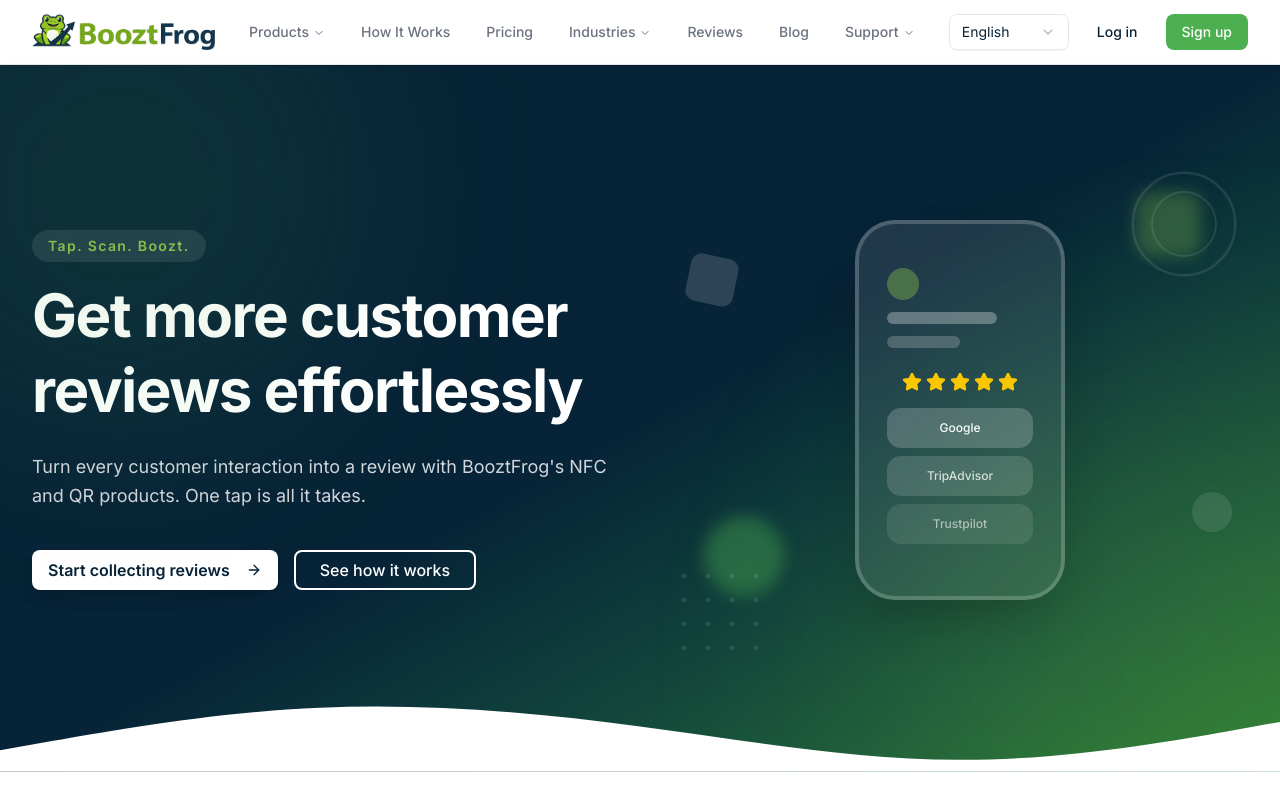
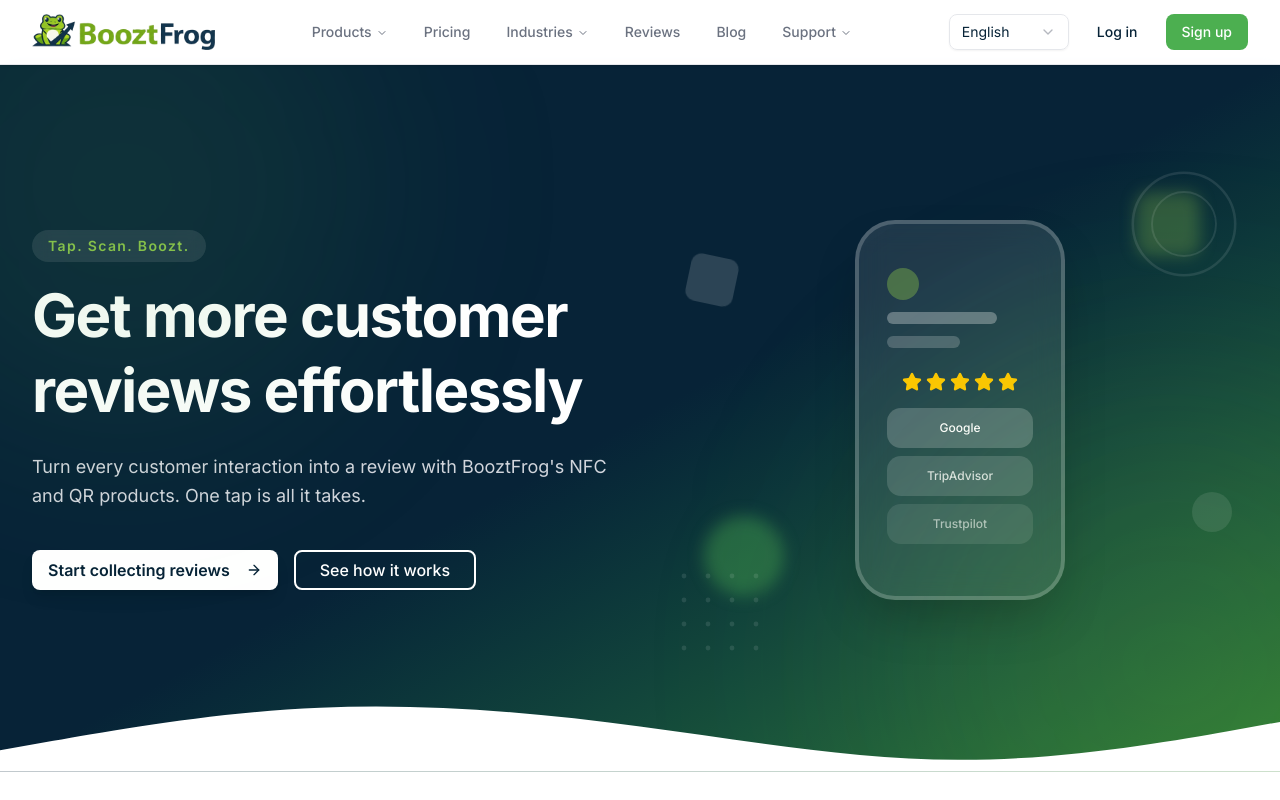
Before and after one commit to DonCrypto78/booztfrog.com, a Next.js app in the folder frontend/: page /en in a window 1280 px wide. Shown: the top 800 px of the page. Built offline with nearby package versions, Linux system fonts and the light colour scheme.

Commit message:
Fjernet "How It Works" fra navigasjonen

```diff
--- a/frontend/components/storefront/navbar.tsx
+++ b/frontend/components/storefront/navbar.tsx
@@ -120,18 +120,6 @@
                   ))}
                 </ul>
               </NavigationMenuContent>
-            </NavigationMenuItem>
-
-            {/* How It Works */}
-            <NavigationMenuItem>
-              <NavigationMenuLink asChild>
-                <Link
-                  href={`/${locale}/how-it-works`}
-                  className="group inline-flex h-9 w-max items-center justify-center rounded-md px-4 py-2 text-sm font-medium text-muted-foreground transition-colors hover:bg-accent hover:text-accent-foreground focus:bg-accent focus:text-accent-foreground"
-                >
-                  {t('howItWorks')}
-                </Link>
-              </NavigationMenuLink>
             </NavigationMenuItem>
 
             {/* Pricing */}
@@ -269,15 +257,6 @@
               ))}
             </MobileDropdown>
 
-            {/* How It Works */}
-            <Link
-              href={`/${locale}/how-it-works`}
-              className="block rounded-md px-3 py-2 text-base font-medium text-muted-foreground hover:bg-secondary hover:text-foreground"
-              onClick={() => setIsMobileMenuOpen(false)}
-            >
-              {t('howItWorks')}
-            </Link>
-
             {/* Pricing */}
             <Link
               href={`/${locale}/pricing`}
```
